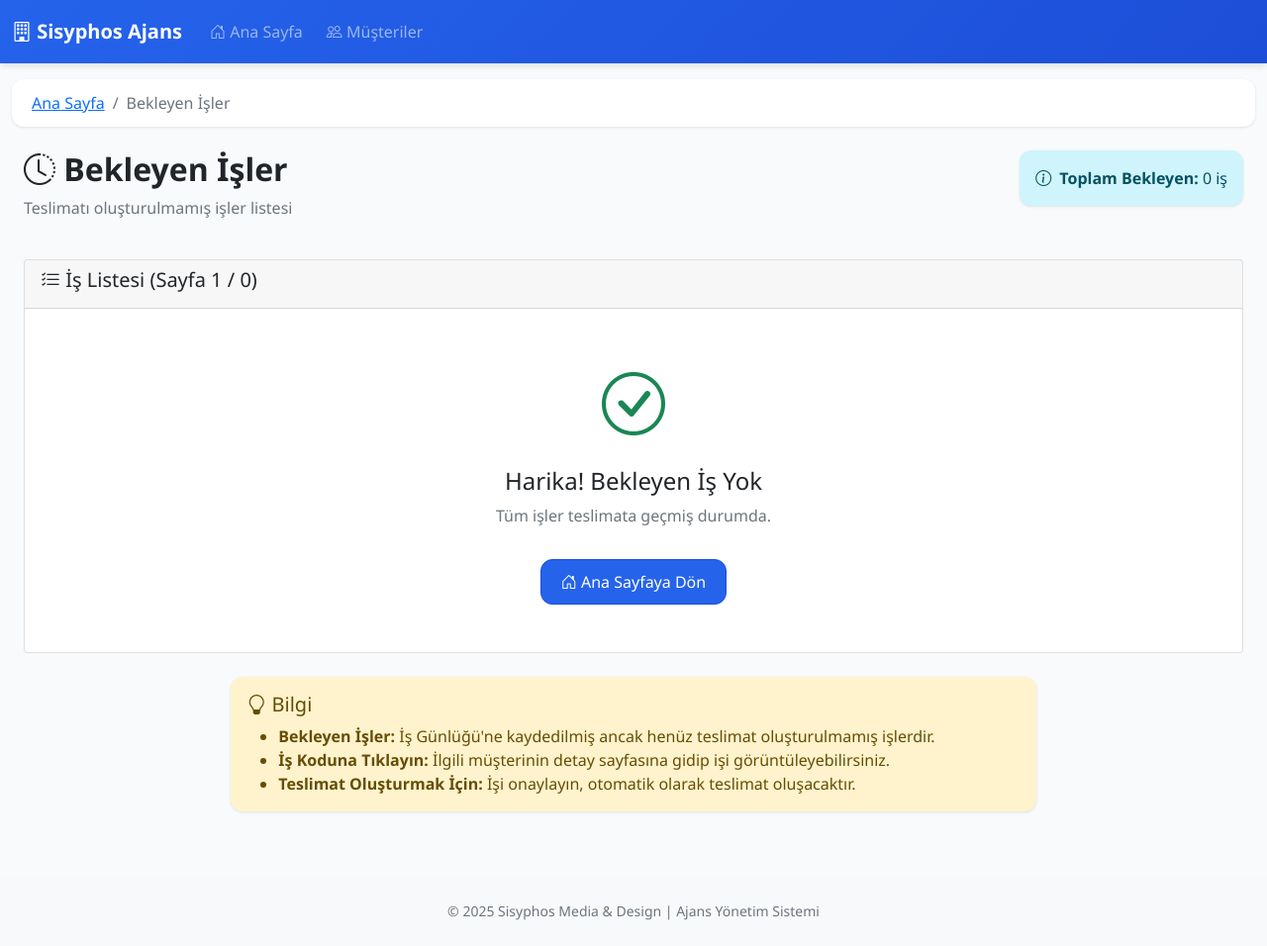
After one commit to eczbabil/ajans-yonetim-sistemi, a Flask app: page /bekleyen_isler in a window 1280 px wide. The commit adds this page. Shown: the whole page at 99% size. Run offline with Flask 3, Linux system fonts and the light colour scheme; data that the repository does not hold is empty.

Commit message:
Feature: Bekleyen Isler sayfasi eklendi - Pagination + Is kodu ile musteri detay linki

```diff
--- a/app.py
+++ b/app.py
@@ -241,6 +241,34 @@ def index():
 def musteriler():
     musteriler = Musteri.query.all()
     return render_template('musteriler.html', musteriler=musteriler)
+
+# Bekleyen İşler Sayfası
+@app.route('/bekleyen_isler')
+def bekleyen_isler():
+    # Sayfa numarası (pagination)
+    page = request.args.get('page', 1, type=int)
+    per_page = 20  # Her sayfada 20 iş
+
+    # Teslimatı olmayan işleri bul
+    # İş Günlüğü'nden teslimatı olmayan işleri al
+    subquery = db.session.query(Teslimat.is_gunlugu_id).filter(
+        Teslimat.is_gunlugu_id.isnot(None)
+    ).distinct().subquery()
+
+    bekleyen_isler_query = IsGunlugu.query.filter(
+        ~IsGunlugu.id.in_(db.session.query(subquery))
+    ).order_by(IsGunlugu.tarih.desc())
+
+    # Pagination uygula
+    pagination = bekleyen_isler_query.paginate(
+        page=page,
+        per_page=per_page,
+        error_out=False
+    )
+
+    return render_template('bekleyen_isler.html',
+                         isler=pagination.items,
+                         pagination=pagination)
 
 # Müşteri detay sayfası
 @app.route('/musteri_detay/<int:musteri_id>')
--- /dev/null
+++ b/templates/bekleyen_isler.html
@@ -0,0 +1,210 @@
+{% extends "base.html" %}
+
+{% block title %}Bekleyen İşler - Sisyphos Ajans{% endblock %}
+
+{% block breadcrumb %}
+<div class="container-fluid mt-3">
+    <div class="breadcrumb-modern">
+        <nav aria-label="breadcrumb">
+            <ol class="breadcrumb">
+                <li class="breadcrumb-item"><a href="{{ url_for('index') }}">Ana Sayfa</a></li>
+                <li class="breadcrumb-item active">Bekleyen İşler</li>
+            </ol>
+        </nav>
+    </div>
+</div>
+{% endblock %}
+
+{% block content %}
+<div class="container-fluid">
+    <!-- Sayfa Başlığı -->
+    <div class="row mb-4">
+        <div class="col">
+            <h2 class="fw-bold">
+                <i class="bi bi-clock-history"></i> Bekleyen İşler
+            </h2>
+            <p class="text-muted">Teslimatı oluşturulmamış işler listesi</p>
+        </div>
+        <div class="col-auto">
+            <div class="alert alert-info mb-0 d-flex align-items-center">
+                <i class="bi bi-info-circle me-2"></i>
+                <span><strong>Toplam Bekleyen:</strong> {{ pagination.total }} iş</span>
+            </div>
+        </div>
+    </div>
+
+    <!-- Bekleyen İşler Tablosu -->
+    <div class="row">
+        <div class="col">
+            <div class="card">
+                <div class="card-header">
+                    <h5><i class="bi bi-list-check"></i> İş Listesi (Sayfa {{ pagination.page }} / {{ pagination.pages }})</h5>
+                </div>
+                <div class="card-body p-0">
+                    {% if isler %}
+                    <div class="table-responsive">
+                        <table class="table table-hover table-striped mb-0">
+                            <thead class="table-light">
+                                <tr>
+                                    <th style="width: 120px;">İş Kodu</th>
+                                    <th>Müşteri</th>
+                                    <th style="width: 120px;">Tarih</th>
+                                    <th>Proje/Konu</th>
+                                    <th>Açıklama</th>
+                                    <th style="width: 100px;">Süre</th>
+                                    <th style="width: 120px;">Durum</th>
+                                    <th style="width: 100px;">İşlemler</th>
+                                </tr>
+                            </thead>
+                            <tbody>
+                                {% for is in isler %}
+                                <tr>
+                                    <td>
+                                        <a href="{{ url_for('musteri_detay', musteri_id=is.musteri_id) }}#is-{{ is.id }}"
+                                           class="badge bg-primary text-decoration-none"
+                                           style="font-size: 0.9rem; padding: 0.5rem;">
+                                            <i class="bi bi-box-arrow-up-right"></i> {{ is.is_kodu or '-' }}
+                                        </a>
+                                    </td>
+                                    <td>
+                                        <strong>{{ is.musteri.ad if is.musteri else '-' }}</strong>
+                                        <br>
+                                        <small class="text-muted">{{ is.musteri.musteri_kodu if is.musteri else '-' }}</small>
+                                    </td>
+                                    <td>
+                                        <span class="text-nowrap">{{ is.tarih.strftime('%d.%m.%Y') if is.tarih else '-' }}</span>
+                                    </td>
+                                    <td>
+                                        <strong>{{ is.proje or '-' }}</strong>
+                                    </td>
+                                    <td>
+                                        {% if is.aciklama %}
+                                            {% if is.aciklama|length > 50 %}
+                                                {{ is.aciklama[:50] }}...
+                                            {% else %}
+                                                {{ is.aciklama }}
+                                            {% endif %}
+                                        {% else %}
+                                            -
+                                        {% endif %}
+                                    </td>
+                                    <td>
+                                        <span class="badge bg-info">
+                                            {{ "%.1f"|format(is.sure_dakika / 60) if is.sure_dakika else '0' }} saat
+                                        </span>
+                                    </td>
+                                    <td>
+                                        {% if is.durum == 'Bekliyor' %}
+                                            <span class="badge bg-secondary">Bekliyor</span>
+                                        {% elif is.durum == 'Revizede' %}
+                                            <span class="badge bg-warning">Revizede</span>
+                                        {% elif is.durum == 'Onayda' %}
+                                            <span class="badge bg-info">Onayda</span>
+                                        {% elif is.durum == 'Onaylandı' %}
+                                            <span class="badge bg-success">Onaylandı</span>
+                                        {% elif is.durum == 'Reddedildi' %}
+                                            <span class="badge bg-danger">Reddedildi</span>
+                                        {% else %}
+                                            <span class="badge bg-light text-dark">{{ is.durum or 'Belirsiz' }}</span>
+                                        {% endif %}
+                                    </td>
+                                    <td>
+                                        <a href="{{ url_for('musteri_detay', musteri_id=is.musteri_id) }}"
+                                           class="btn btn-sm btn-primary"
+                                           title="Müşteri Detayına Git">
+                                            <i class="bi bi-eye"></i> Detay
+                                        </a>
+                                    </td>
+                                </tr>
+                                {% endfor %}
+                            </tbody>
+                        </table>
+                    </div>
+
+                    <!-- Pagination -->
+                    {% if pagination.pages > 1 %}
+                    <div class="card-footer">
+                        <nav aria-label="Sayfa navigasyonu">
+                            <ul class="pagination justify-content-center mb-0">
+                                <!-- İlk Sayfa -->
+                                <li class="page-item {% if not pagination.has_prev %}disabled{% endif %}">
+                                    <a class="page-link" href="{{ url_for('bekleyen_isler', page=1) }}" aria-label="İlk">
+                                        <i class="bi bi-chevron-double-left"></i>
+                                    </a>
+                                </li>
+
+                                <!-- Önceki Sayfa -->
+                                <li class="page-item {% if not pagination.has_prev %}disabled{% endif %}">
+                                    <a class="page-link" href="{{ url_for('bekleyen_isler', page=pagination.prev_num) if pagination.has_prev else '#' }}" aria-label="Önceki">
+                                        <i class="bi bi-chevron-left"></i>
+                                    </a>
+                                </li>
+
+                                <!-- Sayfa Numaraları -->
+                                {% for page_num in pagination.iter_pages(left_edge=2, right_edge=2, left_current=2, right_current=2) %}
+                                    {% if page_num %}
+                                        <li class="page-item {% if page_num == pagination.page %}active{% endif %}">
+                                            <a class="page-link" href="{{ url_for('bekleyen_isler', page=page_num) }}">{{ page_num }}</a>
+                                        </li>
+                                    {% else %}
+                                        <li class="page-item disabled">
+                                            <span class="page-link">...</span>
+                                        </li>
+                                    {% endif %}
+                                {% endfor %}
+
+                                <!-- Sonraki Sayfa -->
+                                <li class="page-item {% if not pagination.has_next %}disabled{% endif %}">
+                                    <a class="page-link" href="{{ url_for('bekleyen_isler', page=pagination.next_num) if pagination.has_next else '#' }}" aria-label="Sonraki">
+                                        <i class="bi bi-chevron-right"></i>
+                                    </a>
+                                </li>
+
+                                <!-- Son Sayfa -->
+                                <li class="page-item {% if not pagination.has_next %}disabled{% endif %}">
+                                    <a class="page-link" href="{{ url_for('bekleyen_isler', page=pagination.pages) }}" aria-label="Son">
+                                        <i class="bi bi-chevron-double-right"></i>
+                                    </a>
+                                </li>
+                            </ul>
+                        </nav>
+
+                        <!-- Sayfa Bilgisi -->
+                        <div class="text-center mt-2">
+                            <small class="text-muted">
+                                Toplam {{ pagination.total }} işten {{ ((pagination.page - 1) * pagination.per_page) + 1 }} - {{ min(pagination.page * pagination.per_page, pagination.total) }} arası gösteriliyor
+                            </small>
+                        </div>
+                    </div>
+                    {% endif %}
+
+                    {% else %}
+                    <div class="text-center p-5">
+                        <i class="bi bi-check-circle text-success" style="font-size: 4rem;"></i>
+                        <h4 class="mt-3">Harika! Bekleyen İş Yok</h4>
+                        <p class="text-muted">Tüm işler teslimata geçmiş durumda.</p>
+                        <a href="{{ url_for('index') }}" class="btn btn-primary mt-3">
+                            <i class="bi bi-house-door"></i> Ana Sayfaya Dön
+                        </a>
+                    </div>
+                    {% endif %}
+                </div>
+            </div>
+        </div>
+    </div>
+
+    <!-- Bilgilendirme Kutusu -->
+    <div class="row mt-4">
+        <div class="col-lg-8 offset-lg-2">
+            <div class="alert alert-warning">
+                <h5><i class="bi bi-lightbulb"></i> Bilgi</h5>
+                <ul class="mb-0">
+                    <li><strong>Bekleyen İşler:</strong> İş Günlüğü'ne kaydedilmiş ancak henüz teslimat oluşturulmamış işlerdir.</li>
+                    <li><strong>İş Koduna Tıklayın:</strong> İlgili müşterinin detay sayfasına gidip işi görüntüleyebilirsiniz.</li>
+                    <li><strong>Teslimat Oluşturmak İçin:</strong> İşi onaylayın, otomatik olarak teslimat oluşacaktır.</li>
+                </ul>
+            </div>
+        </div>
+    </div>
+</div>
+{% endblock %}
--- a/templates/dashboard.html
+++ b/templates/dashboard.html
@@ -54,9 +54,9 @@
             <div class="kpi-card warning" style="padding: 3rem;">
                 <h3><i class="bi bi-clock-history"></i> Bekleyen İşler</h3>
                 <div class="value" style="font-size: 4rem; margin: 1rem 0;">{{ metrics.bekleyen_isler }}</div>
-                <div class="subtitle" style="font-size: 1.2rem;">Onay bekleyen iş sayısı</div>
+                <div class="subtitle" style="font-size: 1.2rem;">Teslimatı olmayan işler</div>
                 <div class="mt-3">
-                    <a href="{{ url_for('musteriler') }}" class="btn btn-light btn-lg">
+                    <a href="{{ url_for('bekleyen_isler') }}" class="btn btn-light btn-lg">
                         <i class="bi bi-arrow-right"></i> Bekleyen İşleri Gör
                     </a>
                 </div>
```
